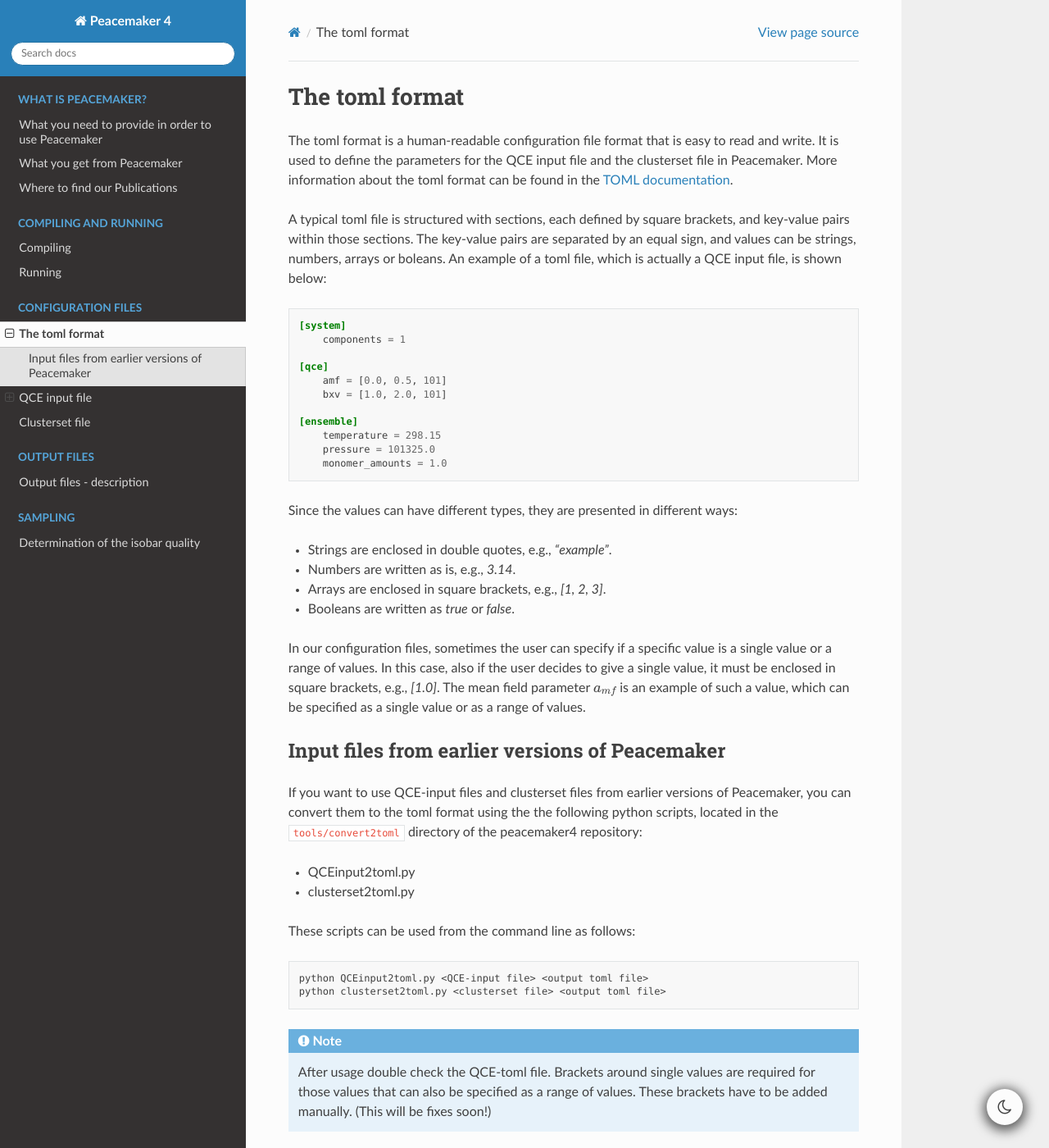
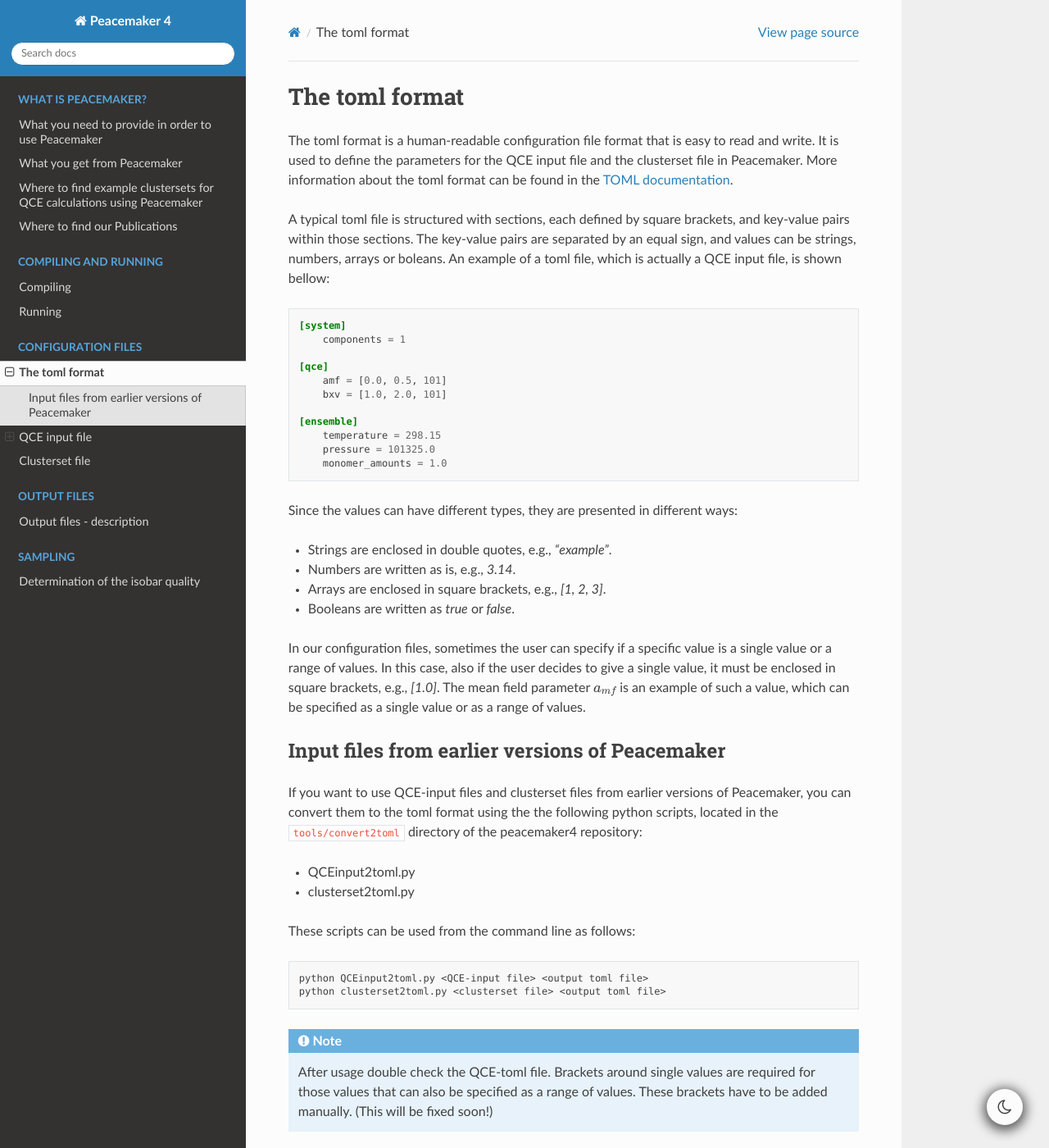
Before and after one commit to kirchners-manta/peacemaker4, a Sphinx documentation site: the page built from docs/source/03_configuration_files.rst, in a window 1280 px wide and 1400 px high. Shown: the whole window at 82% size. Built offline with Sphinx 7.4.7 and the Read the Docs theme 3.1.0, drawn with Linux system fonts in a browser that asks for light colours; some of the changed text lies outside the part shown.

Commit message:
manual - verbesserungen

```diff
--- a/docs/source/01_peacemaker.rst
+++ b/docs/source/01_peacemaker.rst
@@ -5,6 +5,7 @@
 - The volumes for the monomers
 - The molar amounts of the components in your system
 - The adiabatic interaction energy of the clusters
+For units and formatting, see the section, :ref:`ClustersetFile`.
 
 What you get from Peacemaker
 ***********
@@ -26,6 +27,10 @@
     :align: center
 
     Peacemaker
+
+Where to find example clustersets for QCE calculations using Peacemaker
+***********
+You can find example clustersets for QCE calculations using Peacemaker in the `Repository <https://github.com/kirchners-manta/clustersets>`_ of the Kirchner group.
 
 Where to find our Publications
 ***********
--- a/docs/source/03_configuration_files.rst
+++ b/docs/source/03_configuration_files.rst
@@ -8,7 +8,7 @@
 A typical toml file is structured with sections, each defined by square brackets, and key-value pairs
 within those sections.
 The key-value pairs are separated by an equal sign, and values can be strings, numbers, arrays or boleans.
-An example of a toml file, which is actually a QCE input file, is shown below:
+An example of a toml file, which is actually a QCE input file, is shown bellow:
 
 .. code-block:: toml
 
@@ -57,7 +57,7 @@
     After usage double check the QCE-toml file.
     Brackets around single values are required for those values that can also be specified as a range of values.
     These brackets have to be added manually.
-    (This will be fixes soon!)
+    (This will be fixed soon!)
 
 
 QCE input file
--- a/docs/source/04_output.rst
+++ b/docs/source/04_output.rst
@@ -1,8 +1,7 @@
 Output files - description
 ========================================================
 
-Peacemaker writes results for the best :math:`a_{mf}`, :math:`b_{xv}` parameter pair if it could be
-determined or for the first :math:`a_{mf}`, :math:`b_{xv}` pair otherwise.
+If a parameter sampling was requested, Peacemaker writes results for the best :math:`a_{mf}`, :math:`b_{xv}` parameter pair including the fit quality if it could be determined or for the first :math:`a_{mf}`, :math:`b_{xv}` pair otherwise.
 In the following, the output files are briefly described.
 All output files contain the temperature in :math:`K` in column 1.
 
```
Also changed, not shown: other parts of docs/source/03_configuration_files.rst (+6 -3 lines).
